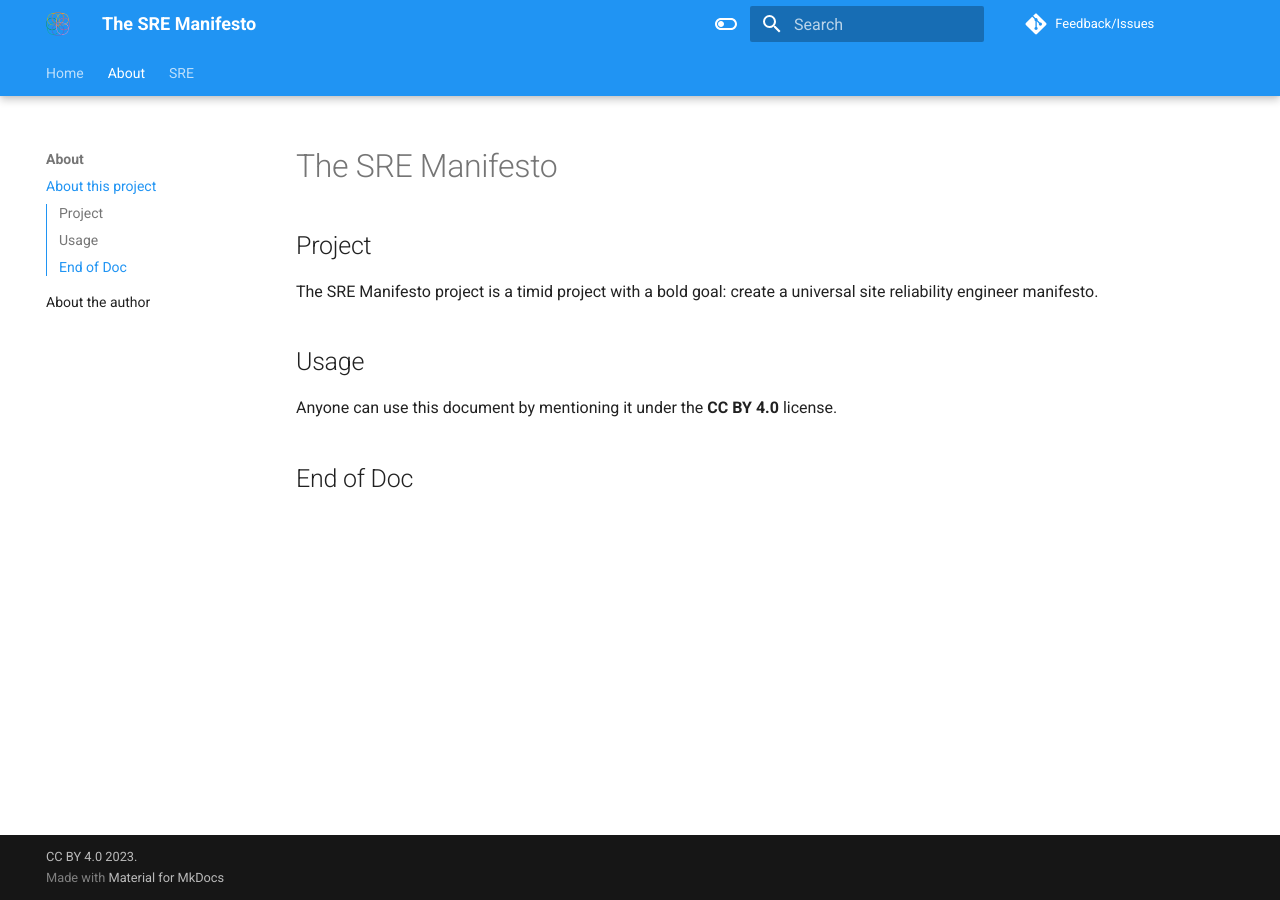
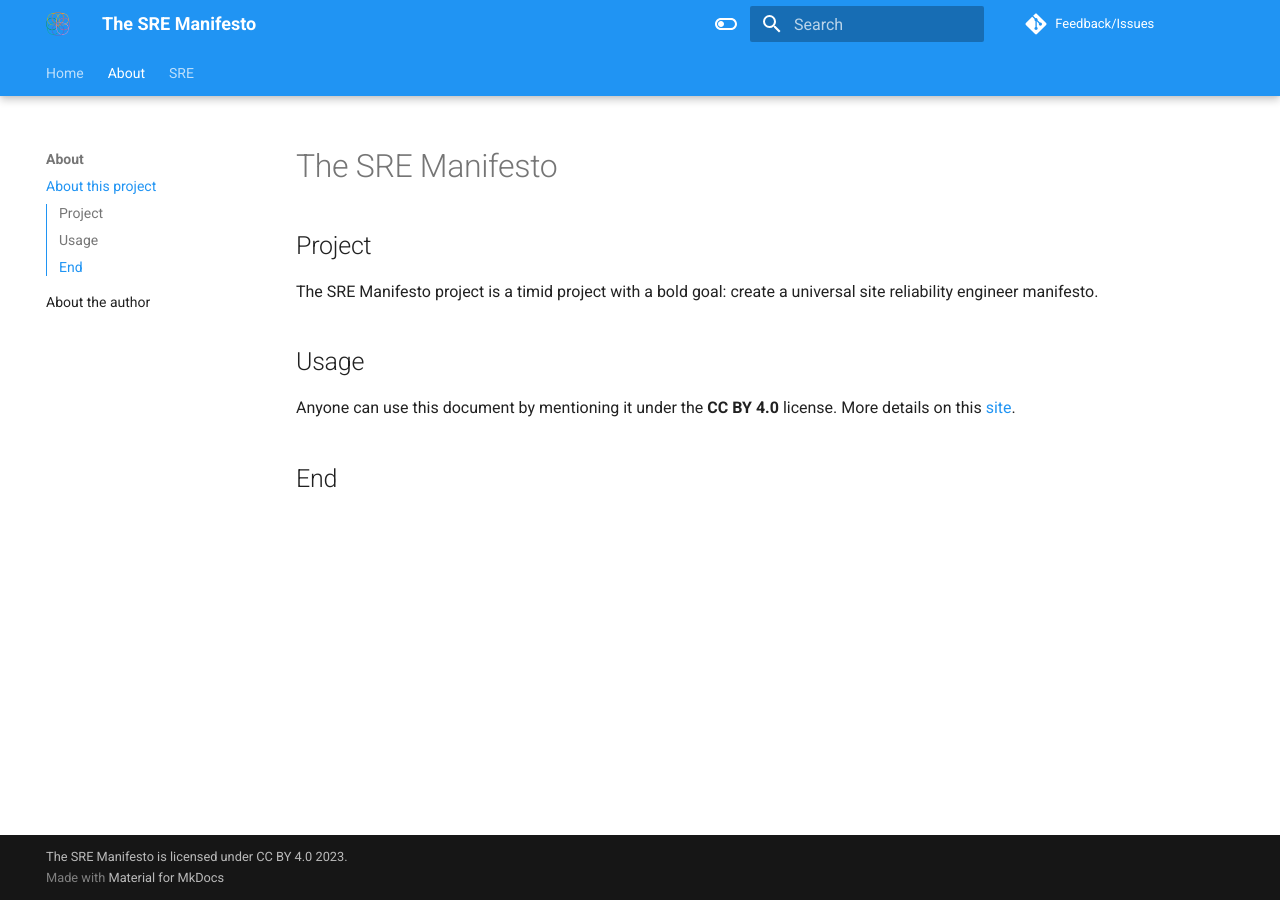
Before and after one commit to rod4n4m1/sre-manifesto, an MkDocs documentation site: the page built from docs/about/site.md, in a window 1280 px wide. Built offline with MkDocs 1.6.1 and Material for MkDocs 9.7.7, drawn with Linux system fonts in a browser that asks for light colours; comment, search, counter and statistics services are not loaded.

Commit message:
Updated docs

```diff
--- a/docs/about/site.md
+++ b/docs/about/site.md
@@ -6,6 +6,6 @@ The SRE Manifesto project is a timid project with a bold goal: create a universa
 
 ## Usage
 
-Anyone can use this document by mentioning it under the **CC BY 4.0** license.
+Anyone can use this document by mentioning it under the **CC BY 4.0** license. More details on this [site](http://creativecommons.org/licenses/by/4.0/).
 
-## End of Doc
+## End
--- a/docs/sre/revisions.md
+++ b/docs/sre/revisions.md
@@ -6,4 +6,4 @@
 
 * Moved the SRE Manifesto to its own web site and address
 
-## End of Doc
+## End
--- a/mkdocs.yml
+++ b/mkdocs.yml
@@ -70,4 +70,4 @@ repo_url:  https://github.com/rod4n4m1/sre-manifesto/issues
 edit_uri: ""
 
 # Copyright statement in Footer
-copyright: CC BY 4.0 2023.
+copyright: The SRE Manifesto is licensed under CC BY 4.0 2023.
```
Also changed, not shown: LICENSE.md (added, +7 -0 lines), README.md (+3 -1 lines), docs/about/author.md (+1 -1 lines), docs/index.md (+1 -1 lines), docs/sre/manifesto.md (+2 -2 lines).
